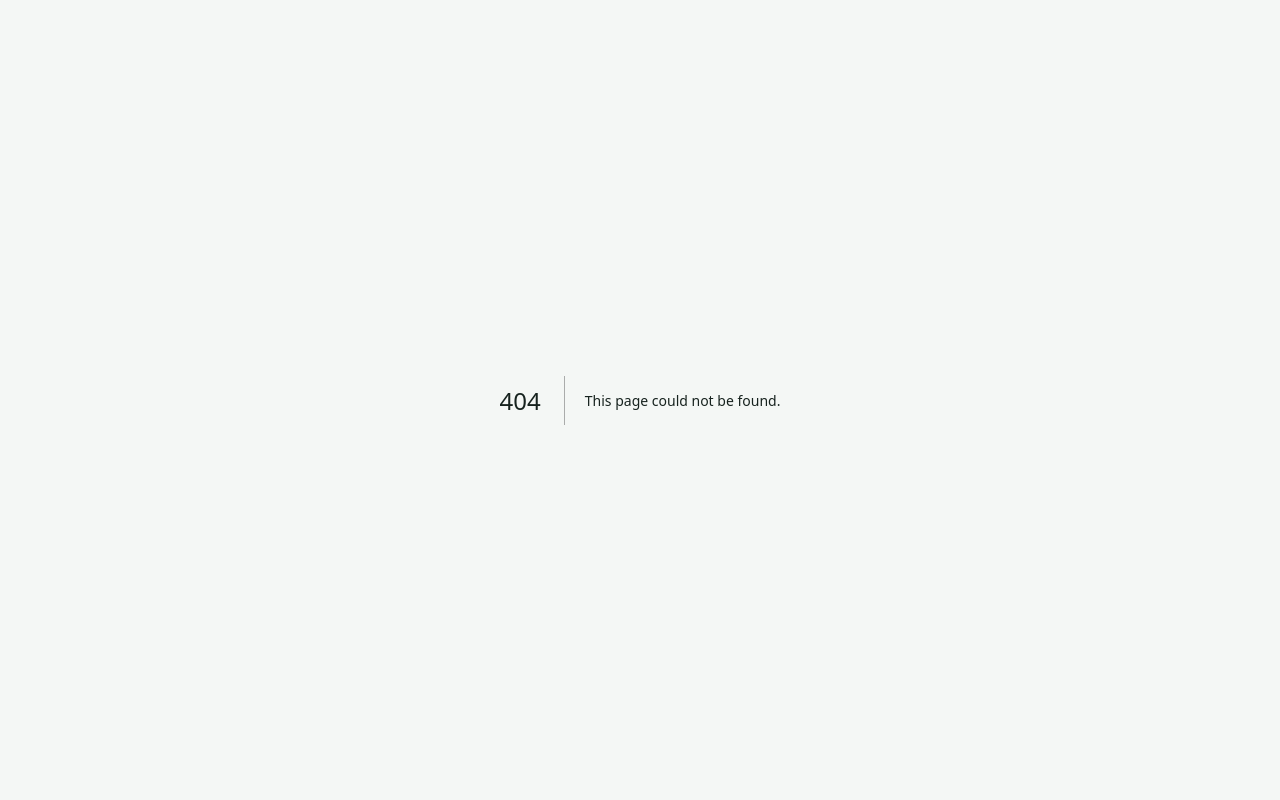
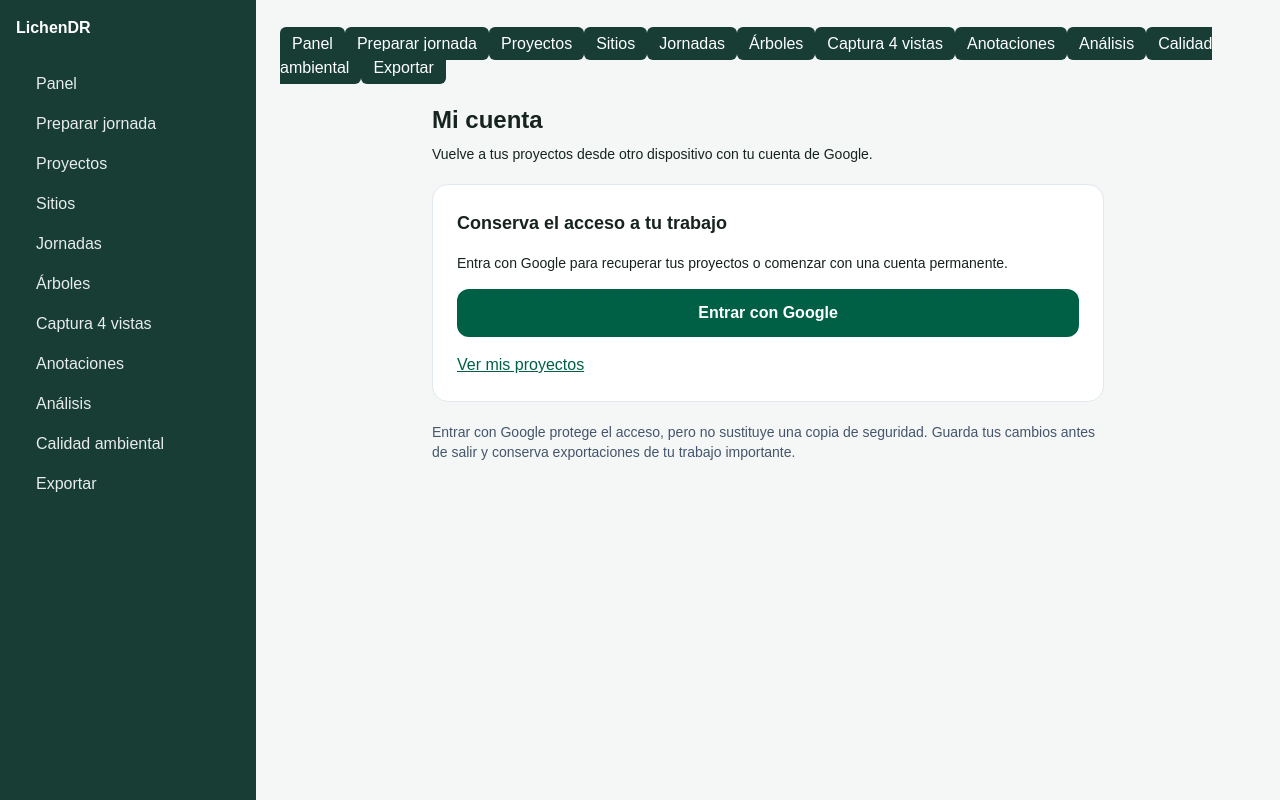
Before and after one commit to alejandrovallejo-eng/lichendr-poc, a Next.js app in the folder apps/web/: page /cuenta in a window 1280 px wide. Before the commit this address had no page. Built offline with nearby package versions, Linux system fonts and the light colour scheme; no server answers.

Commit message:
Add private account page

```diff
--- /dev/null
+++ b/apps/web/src/app/(dashboard)/cuenta/page.tsx
@@ -0,0 +1,3 @@
+import AccountPanel from "@/modules/auth/AccountPanel";
+export const dynamic = "force-dynamic";
+export default function AccountPage() { return <AccountPanel />; }
```
